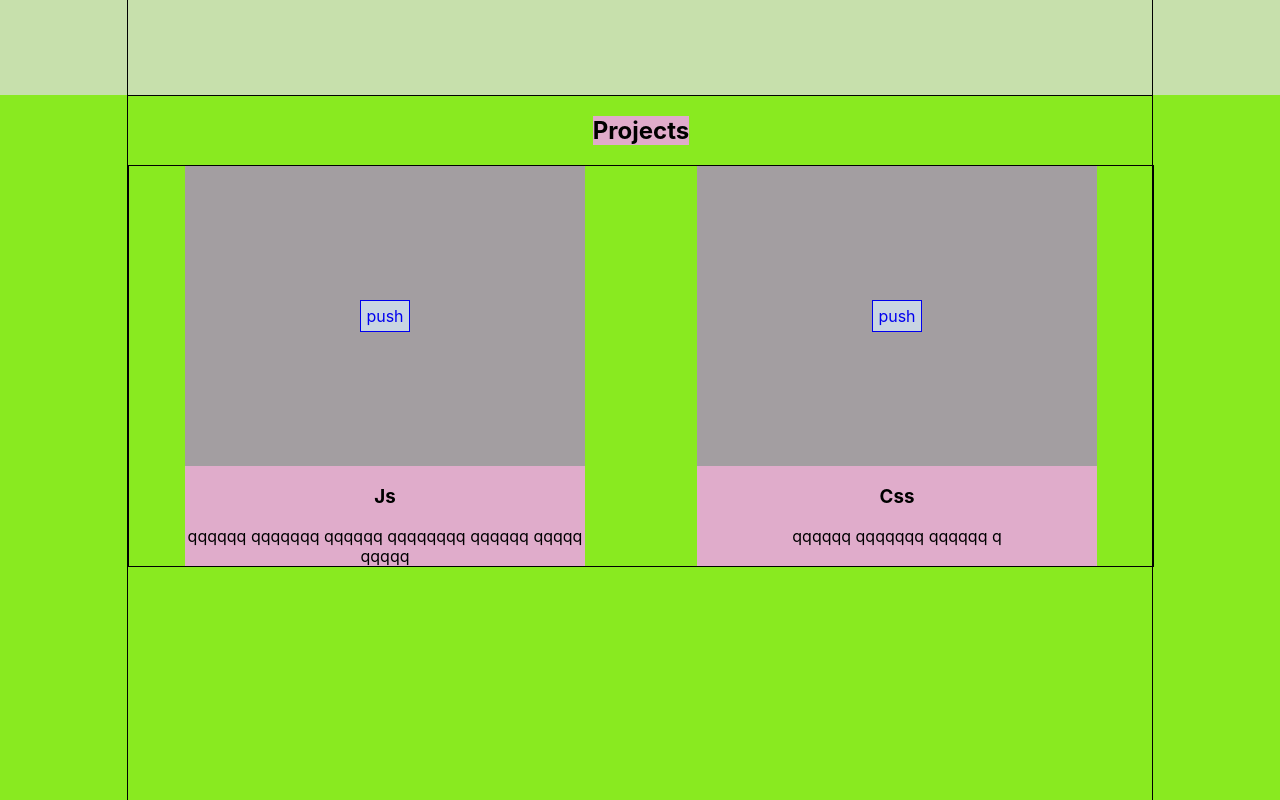
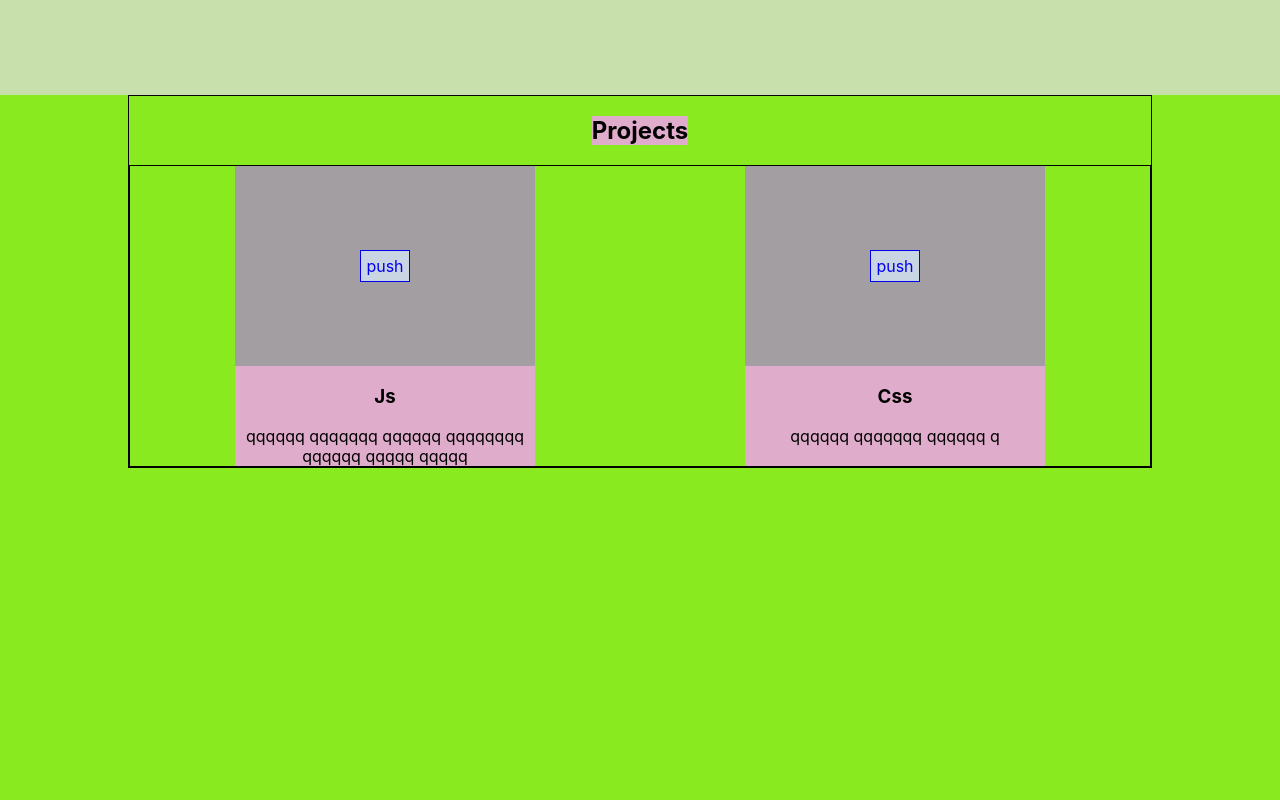
Before and after one commit to TimurGabidullin/portfolio, a React (Create React App) app: page / in a window 1280 px wide. Shown: the part 1585-2385 px from the top of the page. Built offline with nearby package versions, Linux system fonts and the light colour scheme.

Commit message:
refactored structure

```diff
--- a/src/contacts/Contacts.module.css
+++ b/src/contacts/Contacts.module.css
@@ -18,7 +18,7 @@
     background-color: red;
     border: 1px solid;
     height: 100px;
-    width: 200px;
+    width: 250px;
     display: flex;
     flex-direction: column;
     justify-content: space-between;
--- a/src/footer/Footer.module.css
+++ b/src/footer/Footer.module.css
@@ -17,7 +17,7 @@
 .networks {
     background-color: #c9b1e2;
     border: 1px solid;
-    width: 300px;
+    width: 250px;
     display: flex;
     justify-content: space-between;
 }
--- a/src/index.css
+++ b/src/index.css
@@ -11,3 +11,6 @@ code {
   font-family: source-code-pro, Menlo, Monaco, Consolas, 'Courier New',
     monospace;
 }
+ *{
+   box-sizing: border-box;
+ }
--- a/src/projects/Projects.module.css
+++ b/src/projects/Projects.module.css
@@ -1,5 +1,5 @@
 .projectsBlock {
-    height: 100vh;
+    min-height: 100vh;
     background-color: #89ea20;
 
 }
@@ -8,9 +8,11 @@
     align-items: center;
     flex-direction: column;
     justify-content: flex-start;
+    flex-wrap: wrap;
+
 }
 
-.title{
+.title {
     background-color: #e0accb;
 
 }
--- a/src/projects/project/Project.js
+++ b/src/projects/project/Project.js
@@ -5,8 +5,9 @@ function Project(props) {
     return (
         <div className={style.project}>
             <div className={style.background}>
-                <div>
-                <a href="#">push</a></div>
+                {/*<div>*/}
+                <a href="#">push</a>
+                {/*</div>*/}
             </div>
 
             <h3>{props.title}</h3>
--- a/src/projects/project/Project.module.css
+++ b/src/projects/project/Project.module.css
@@ -1,6 +1,6 @@
 
 .project {
-    width: 400px;
+    width: 300px;
     background-color: #e0accb;
     display: flex;
     flex-direction: column;
@@ -9,8 +9,8 @@
 }
 
 .background {
-    height: 300px;
-    width: 400px;
+    height: 200px;
+    width: 100%;
     background-color: #a39ea1;
     display: flex;
     align-items: center;
@@ -22,7 +22,8 @@
     background-color: #c9d5e2;
     border: 1px solid;
     padding: 5px;
-    display: inline-block;
+    /*display: block;*/
+    /*display: inline-block;*/
     align-items: center;
 }
 
--- a/src/skills/Skills.js
+++ b/src/skills/Skills.js
@@ -15,6 +15,7 @@ function Skills() {
                     <Skill title={'Css'} description={'qqqqqq qqqqqqq qqqqqq q'}/>
                     <Skill title={'React'} description={'qqqqqq qqqqqqq qqqqqq qqqqqqqq qqqqqq q'}/>
 
+
                 </div>
             </div>
         </div>
--- a/src/skills/Skills.module.css
+++ b/src/skills/Skills.module.css
@@ -1,5 +1,5 @@
 .skillsBlock {
-    height: 100vh;
+   min-height: 100vh;
     background-color: #c7e0ac;
 
 }
--- a/src/skills/skill/Skill.module.css
+++ b/src/skills/skill/Skill.module.css
@@ -1,19 +1,20 @@
 
- .skill{
+.skill {
     width: 250px;
     background-color: #e0accb;
     display: flex;
     flex-direction: column;
     align-items: center;
     text-align: center;
+    padding: 20px;
 }
 
- .icon{
+.icon {
     height: 60px;
     width: 60px;
     background-color: #a39ea1;
 }
 
- .description{
+.description {
 
 }
```
Also changed, not shown: package.json (+7 -1 lines), 1 other file (tests, documents, lock files or other folders). Lines whose indentation alone changed are shown as unchanged.
